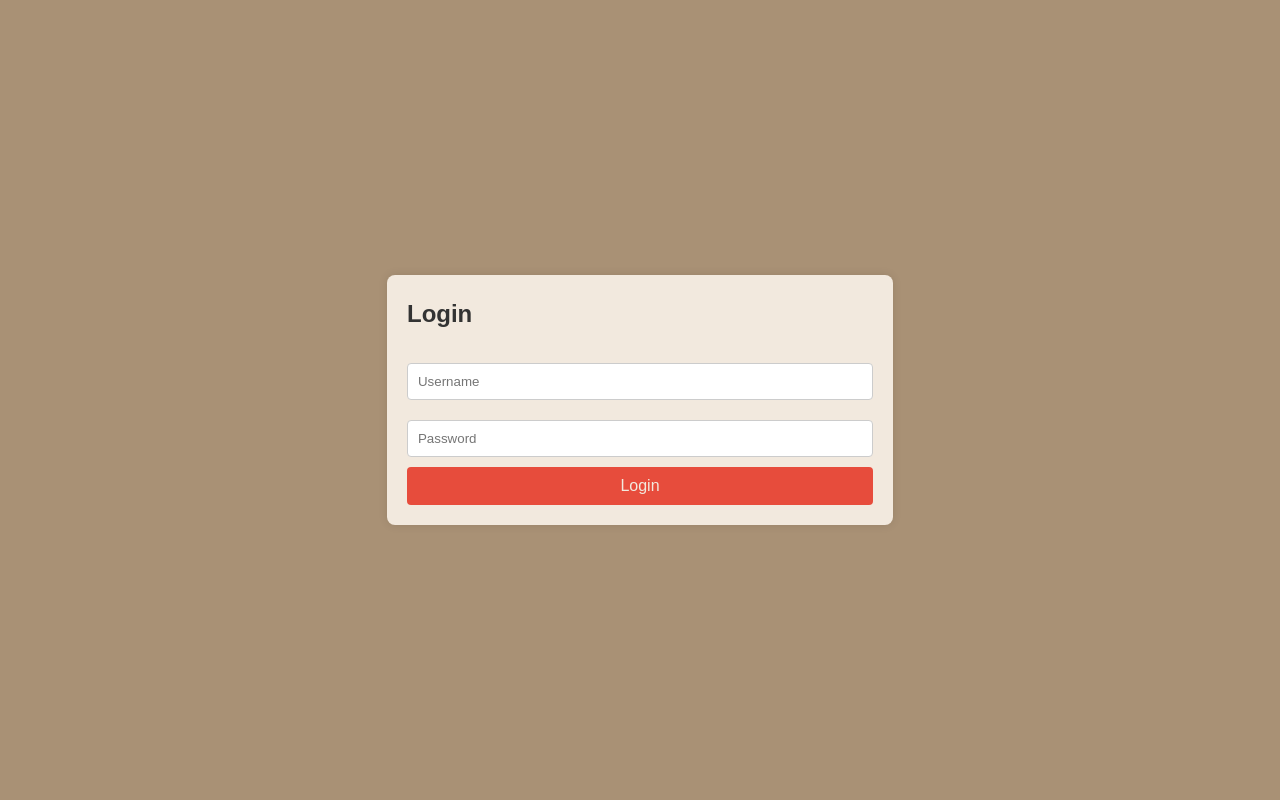
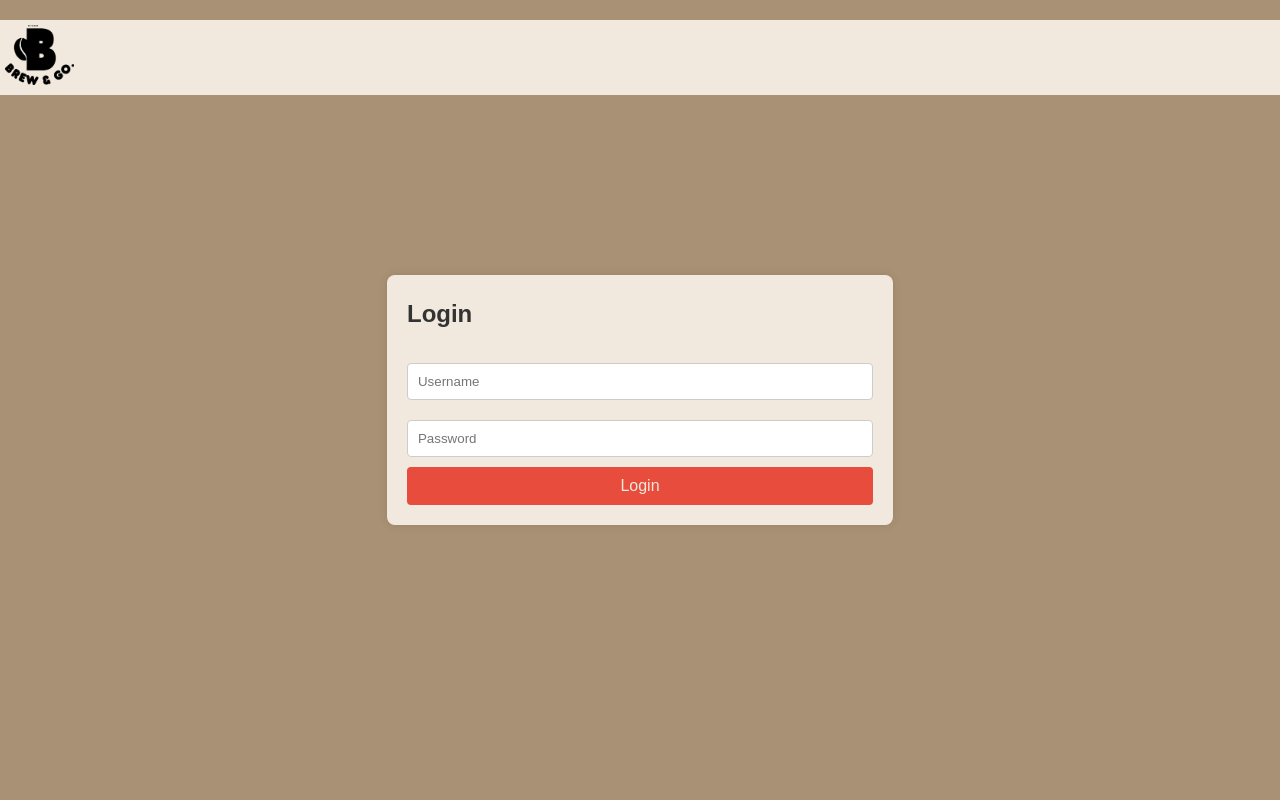
Before and after one commit to HaHaBlah/yourname_assign1, a PHP site: page /login.html in a window 1280 px wide. Run offline with PHP 8.4, Linux system fonts and the light colour scheme.

Commit message:
testing top nav colours

```diff
--- a/assign1/login.html
+++ b/assign1/login.html
@@ -10,6 +10,7 @@
     <link rel="stylesheet" href="styles/style.css">
 </head>
 <body>
+    <nav><div><img src="images/Brew & Go logo.png"></div></nav>
     <div class="login-container">
         <h2>Login</h2>
         <form action="/login" method="post">
--- a/assign1/styles/style.css
+++ b/assign1/styles/style.css
@@ -10,7 +10,7 @@
     --border-color: #ccc;
     --accent-color-1: #E74C3C;
     --decorative-color: #09F1E2;
-    --top-navigation-color: #388048;
+    --top-navigation-color: #F2E9DE;
     --text-color: #0B0F14;
     --link-color: #2213F6;
     --link-color-hover: #2213F6;
@@ -70,6 +70,24 @@
 }
 
 /* Basic typography */
+nav {
+    background-color: var(--top-navigation-color);
+    height: 75px;
+    position: fixed;
+    top: 0;
+    left: 0;
+    width: 100%;
+}
+
+nav img {
+    max-height: 60px;
+    max-width: 100%;
+    height: auto;
+    width: auto;
+    margin: 5px 5px;
+    display: block;
+}
+
 body {
     font-family: Arial, sans-serif;
     line-height: 1.6;
```
Also changed, not shown: assign1/images/Brew & Go logo.png (added).
